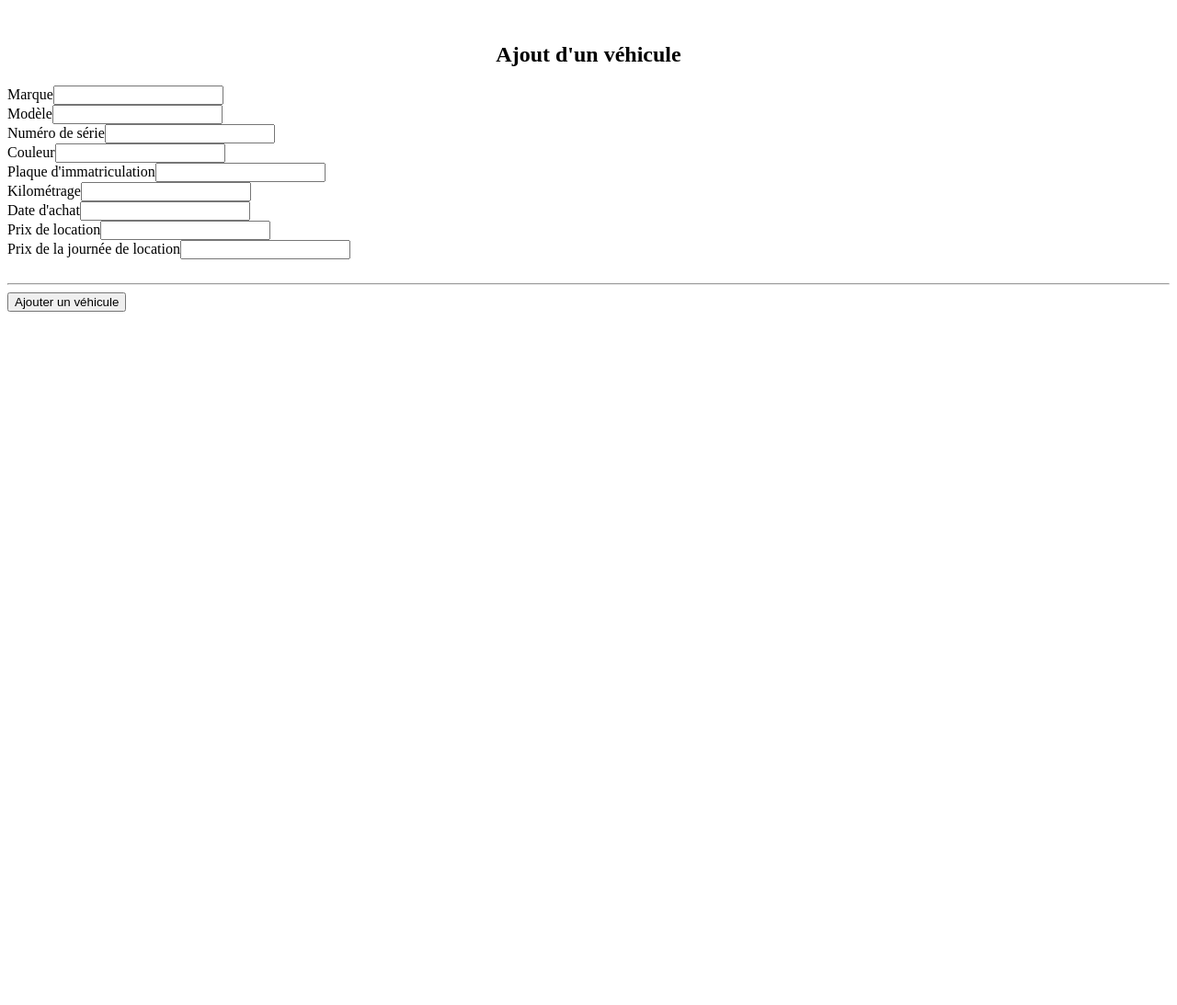
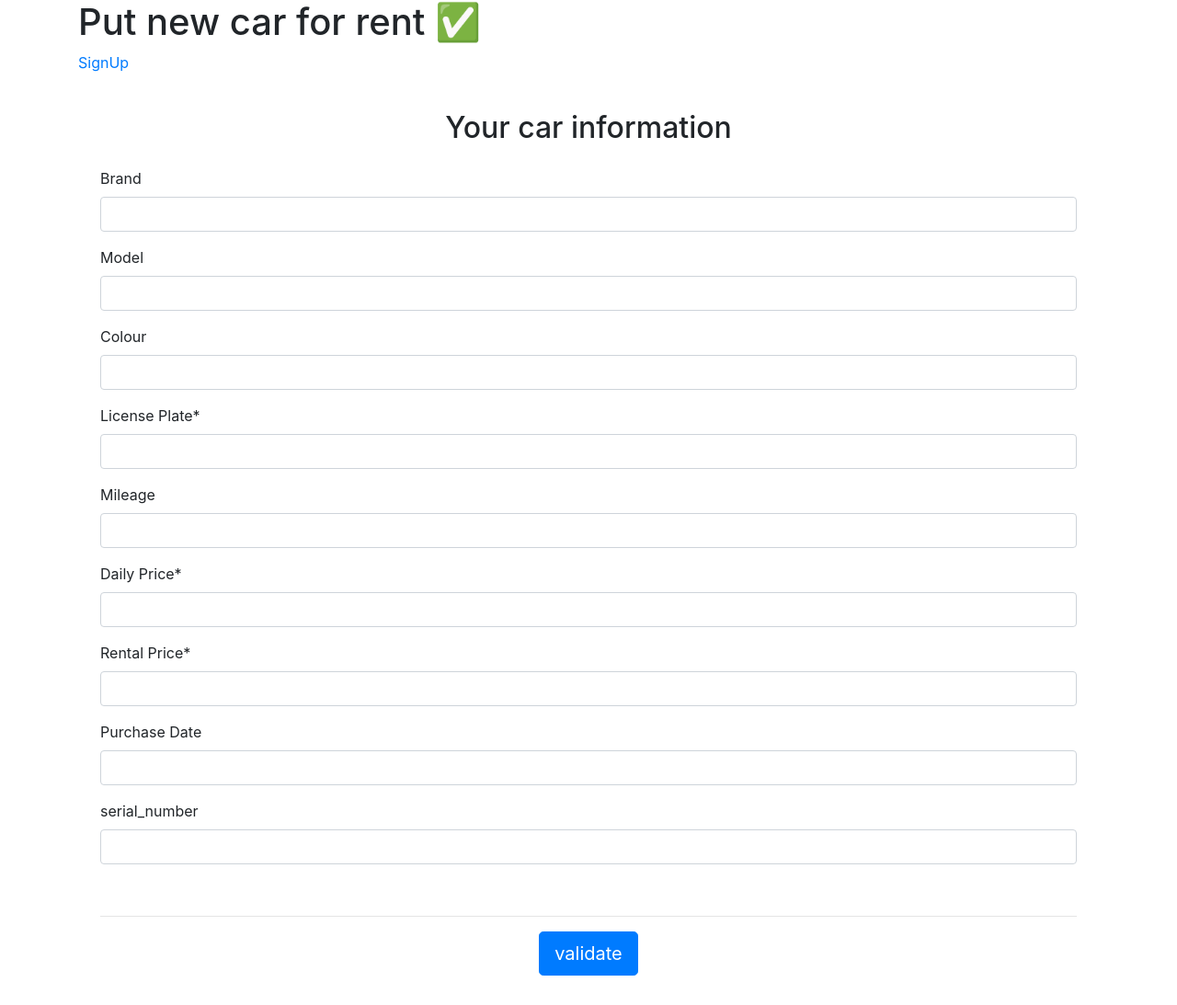
Before and after one commit to SebSH/e-motion_asm, a Symfony app: template templates/vehicle/add.html.twig in a window 1280 px wide. Shown: the whole page at 92% size. Before the commit the page ends 339 px from the top, so only its background shows below. Run offline with Twig, Linux system fonts and the light colour scheme; the template is opened without the code that fills it, so the values that code supplies are empty; form fields are guessed from the names that the template uses; some libraries are stand-ins or nearby versions.

Commit message:
fusion back

```diff
--- a/templates/base.html.twig
+++ b/templates/base.html.twig
@@ -1,12 +1,26 @@
-<!DOCTYPE html>
+<!DOCTYPE>
 <html>
     <head>
         <meta charset="UTF-8">
-        <title>{% block title %}Welcome!{% endblock %}</title>
-        {% block stylesheets %}{% endblock %}
+        <title>e-Motion!</title>
+        <meta http-equiv="content-type" content="text/html; charset=utf-8" >
+        <meta name="viewport" content="width=device-width, initial-scale=1, maximum-scale=1, user-scalable=0">
+
+
+        {% block stylesheets %}
+
+
+            <link rel="stylesheet"
+                  href="https://stackpath.bootstrapcdn.com/bootstrap/4.3.1/css/bootstrap.min.css"
+                  integrity="sha384-ggOyR0iXCbMQv3Xipma34MD+dH/1fQ784/j6cY/iJTQUOhcWr7x9JvoRxT2MZw1T"
+                  crossorigin="anonymous">
+        {% endblock %}
     </head>
-    <body>
-        {% block body %}{% endblock %}
-        {% block javascripts %}{% endblock %}
+    <body style="z-index: -2000;">
+        <div class="r-wrapper">
+
+            {% block body %}{% endblock %}
+
+        </div>
     </body>
 </html>
--- a/templates/vehicle/add.html.twig
+++ b/templates/vehicle/add.html.twig
@@ -1,69 +1,76 @@
 {% extends 'base.html.twig' %}
 
+{% block title %}Vehicle{% endblock %}
+
 {% block body %}
-    <div class="container dark-modal">
+<style>
+    .example-wrapper { margin: 1em auto; max-width: 800px; width: 95%; font: 18px/1.5 sans-serif; }
+    .example-wrapper code { background: #F5F5F5; padding: 2px 6px; }
+</style>
+
+<div class="container dark-modal">
+    <h1>Put new car for rent ✅</h1>
+    	<p><a href="/signup" }}>SignUp</a></p>
         {% if isOk %}
             <div class="alert alert-dismissible alert-success">
-                <h2>Le véhicule a été ajoutée</h2>
+                <h2>your car is listed to rent</h2>
             </div>
         {% endif %}
         <br>
-        <h2 style="text-align: center">Ajout d'un véhicule</h2>
+        <h2 style="text-align: center">Your car information</h2>
         <div class="px-4 py-3">
             {{ form_start(vehicleInscriptionForm) }}
             {{ form_row(vehicleInscriptionForm.brand, {
-                'label': "Marque",
+                'label': "Brand",
                 'attr': {
                     class: "form-control"
                 }
             }) }}
             {{ form_row(vehicleInscriptionForm.model, {
-                'label': "Modèle",
-                'attr': {
-                    class: "form-control"
-                }
-            }) }}
-            {{ form_row(vehicleInscriptionForm.serial_number, {
-                'label': "Numéro de série",
+                'label': "Model",
                 'attr': {
                     class: "form-control"
                 }
             }) }}
             {{ form_row(vehicleInscriptionForm.colour, {
-                'label': "Couleur",
+                'label': "Colour",
                 'attr': {
                     class: "form-control"
                 }
             }) }}
             {{ form_row(vehicleInscriptionForm.license_plate, {
-                'label': "Plaque d'immatriculation",
+                'label': "License Plate*",
                 'attr': {
                     class: "form-control"
                 }
             }) }}
             {{ form_row(vehicleInscriptionForm.mileage, {
-                'label': "Kilométrage",
-                'attr': {
-                    class: "form-control"
-                }
-            }) }}
-
-            {{ form_row(vehicleInscriptionForm.purchase_date, {
-                'label': "Date d'achat",
-                'attr': {
-                    class: "form-control"
-                }
-            }) }}
-
-            {{ form_row(vehicleInscriptionForm.rental_price, {
-                'label': "Prix de location",
+                'label': "Mileage",
                 'attr': {
                     class: "form-control"
                 }
             }) }}
 
             {{ form_row(vehicleInscriptionForm.daily_price, {
-                'label': "Prix de la journée de location",
+                'label': "Daily Price*",
+                'attr': {
+                    class: "form-control"
+                }
+            }) }}
+			   {{ form_row(vehicleInscriptionForm.rental_price, {
+                'label': "Rental Price*",
+                'attr': {
+                    class: "form-control"
+                }
+            }) }}
+            {{ form_row(vehicleInscriptionForm.purchase_date, {
+                'label': "Purchase Date",
+                'attr': {
+                    class: "form-control"
+                }
+            }) }}
+            {{ form_row(vehicleInscriptionForm.serial_number, {
+                'label': "serial_number",
                 'attr': {
                     class: "form-control"
                 }
@@ -73,10 +80,10 @@
             <br>
             <hr>
             <div class="row justify-content-md-center">
-                <button type="submit" class="btn btn-lg btn-primary">Ajouter un véhicule</button>
+                <button type="submit" class="btn btn-lg btn-primary">validate</button>
                 {{ form_end(vehicleInscriptionForm) }}
             </div>
 
         </div>
     </div>
- {% endblock %}
+	{% endblock %}
```
Also changed, not shown: src/Controller/VehicleController.php (+11 -8 lines), src/Form/VehicleType.php (+61 -27 lines).
